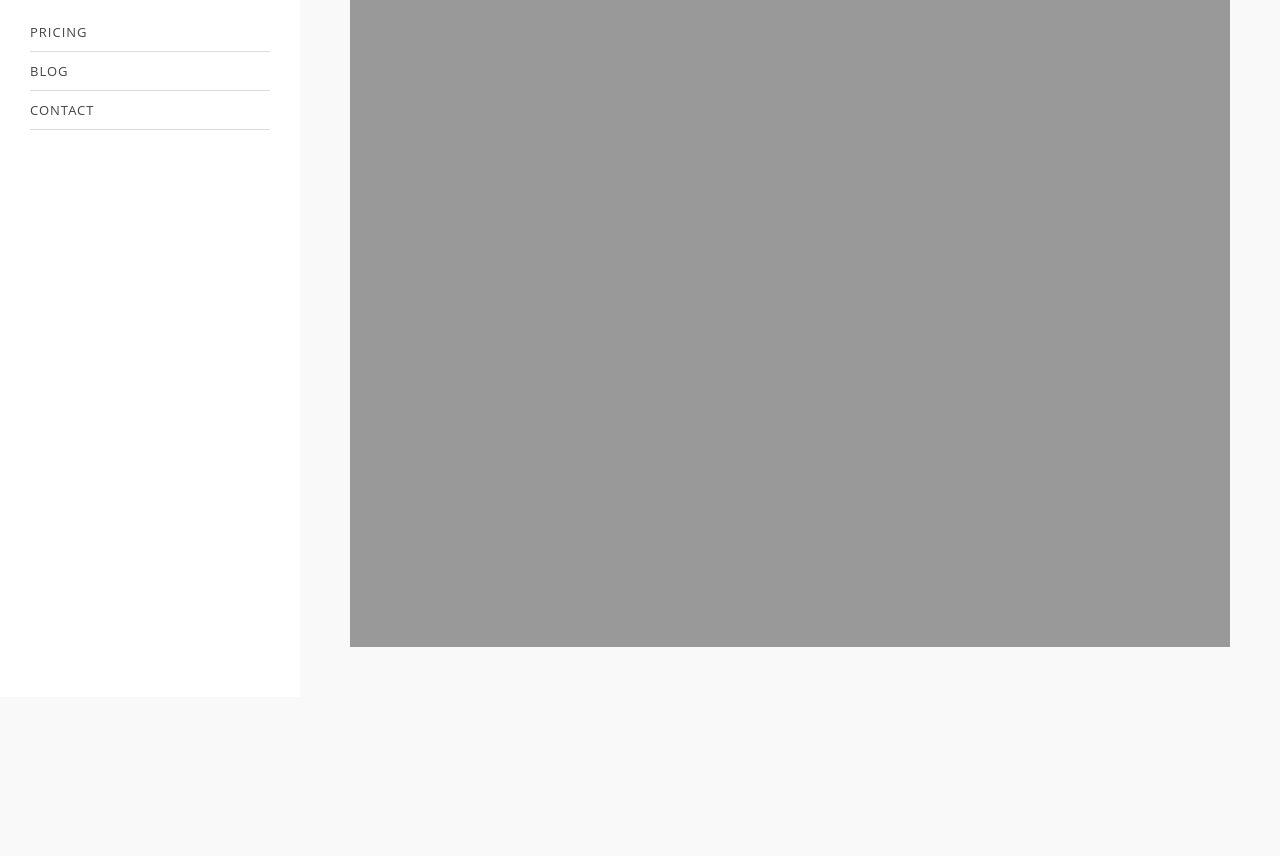
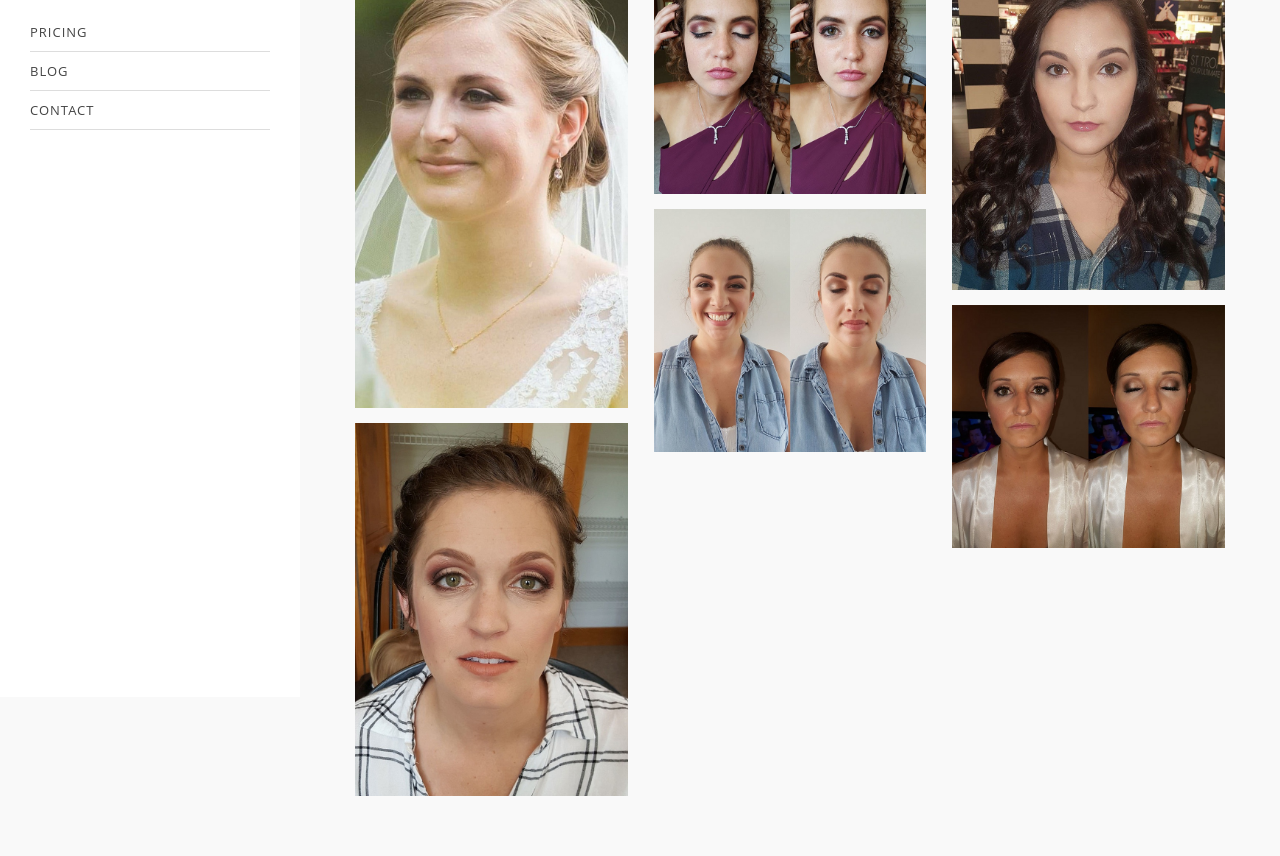
Before and after one commit to dfuentes22/jekyll-em-theme, a plain HTML site: page index.html in a window 1280 px wide. Shown: the part 103-959 px from the top of the page. Before the commit the page ends 800 px from the top, so only its background shows below. Drawn offline with Linux system fonts and the light colour scheme.

Commit message:
added masonry effect

```diff
--- a/css/style.css
+++ b/css/style.css
@@ -34,13 +34,13 @@ a {
 
 .sidebar {
     height: 100vh;
-    width: 300px;
+    min-width: 300px;
     background: #ffffff;
     display: flex;
     flex-direction: column;
-    justify-content: space-between;
     flex-wrap: wrap;
     padding: 35px 30px 0px;
+    position: fixed;
 }
 
 nav ul {
@@ -62,7 +62,7 @@ nav ul li a:hover, a:visited, a:active, a:focus {
     transition: .2s;
 }
 
-.item {
+.nav-item {
     color: #444;
 }
 
@@ -87,13 +87,16 @@ nav ul li a:hover, a:visited, a:active, a:focus {
 /*------------ Main Area ------------*/
 
 .main {
+    margin-left: 300px;
     padding: 50px;
-    display: flex;
-    justify-content: flex-between;
-    flex-grow: 2;
+    column-count: 3;
 }
 
-.post {
-    background-color: #999;
-    flex-grow: 1;
+.main .post {
+    padding: 5px;
 }
+
+img {
+    max-width: 400px;
+    width: 100%;
+}
--- a/index.html
+++ b/index.html
@@ -14,29 +14,37 @@
 		<p class="subtitle smaller">Make up, Beauty, and Life</p>
 		<nav>
 			<ul>
-                <li class="item"><a href="#">Pricing</a></li>
-                <li class="item"><a href="#">Blog</a></li>
-                <li class="item"><a href="#">Contact</a></li>
+				<li class="nav-item"><a href="#">Pricing</a></li>
+				<li class="nav-item"><a href="#">Blog</a></li>
+				<li class="nav-item"><a href="#">Contact</a></li>
 			</ul>
 		</nav>
 	</div>
 <!-- This section should be at the bottom -->
-<!--     <div class="section">
+<!-- <div class="section">
 <div class="item">Settings</div>
 <div class="item">Questions?</div>
 </div> -->
 </div>
 
 <div class="main">
-    <!-- This section shoudl be at the top-->
 	<div class="post">
-        chicken
+		<img src="img/makeup01.jpg">
 	</div>
 	<div class="post">
-        chicken
+		<img src="img/makeup02.jpg">
 	</div>
 	<div class="post">
-        chicken
+		<img src="img/makeup03.jpg">
+	</div>
+	<div class="post">
+		<img src="img/makeup04.jpg">
+	</div>
+	<div class="post">
+		<img src="img/makeup05.jpg">
+	</div>
+		<div class="post">
+		<img src="img/makeup06.jpg">
 	</div>
 </div>
 
```
Also changed, not shown: img/makeup01.jpg (added), img/makeup02.jpg (added), img/makeup03.jpg (added), img/makeup04.jpg (added), img/makeup05.jpg (added), img/makeup06.jpg (added). Lines whose indentation alone changed are shown as unchanged.
